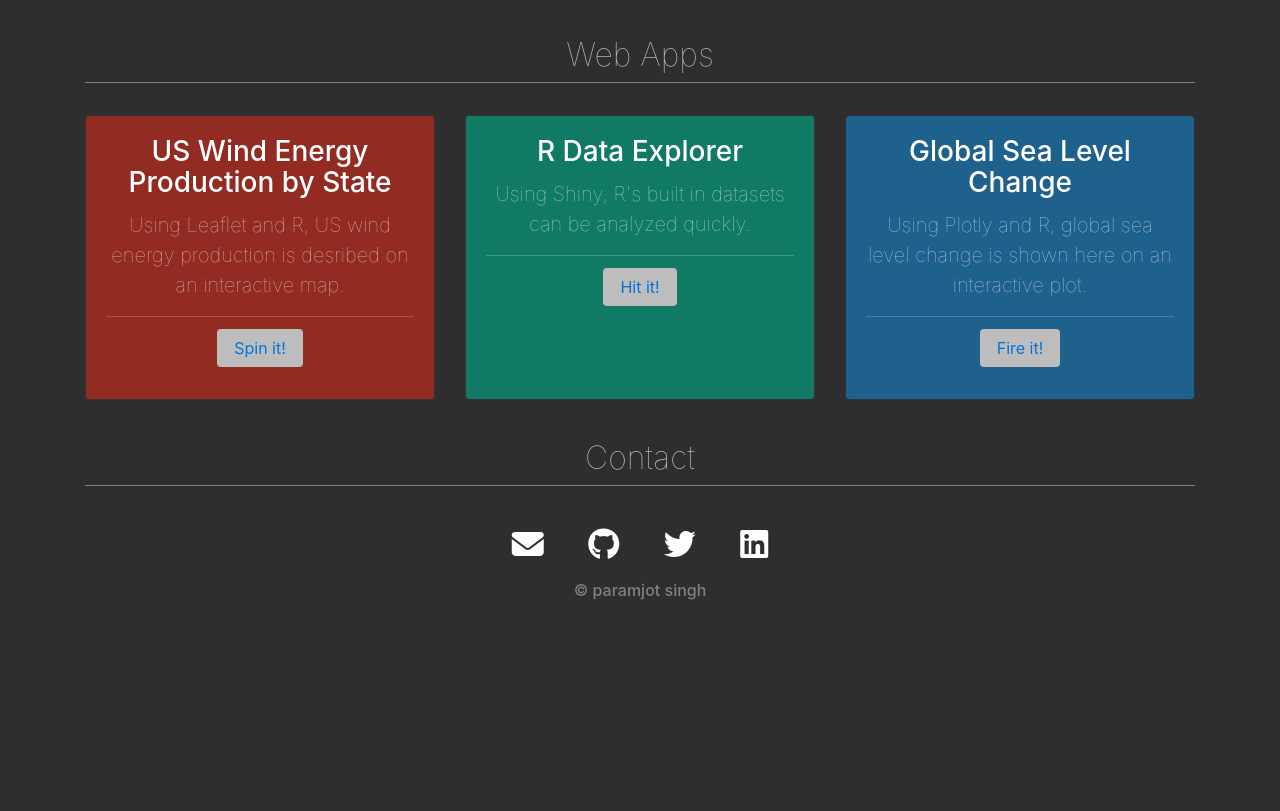
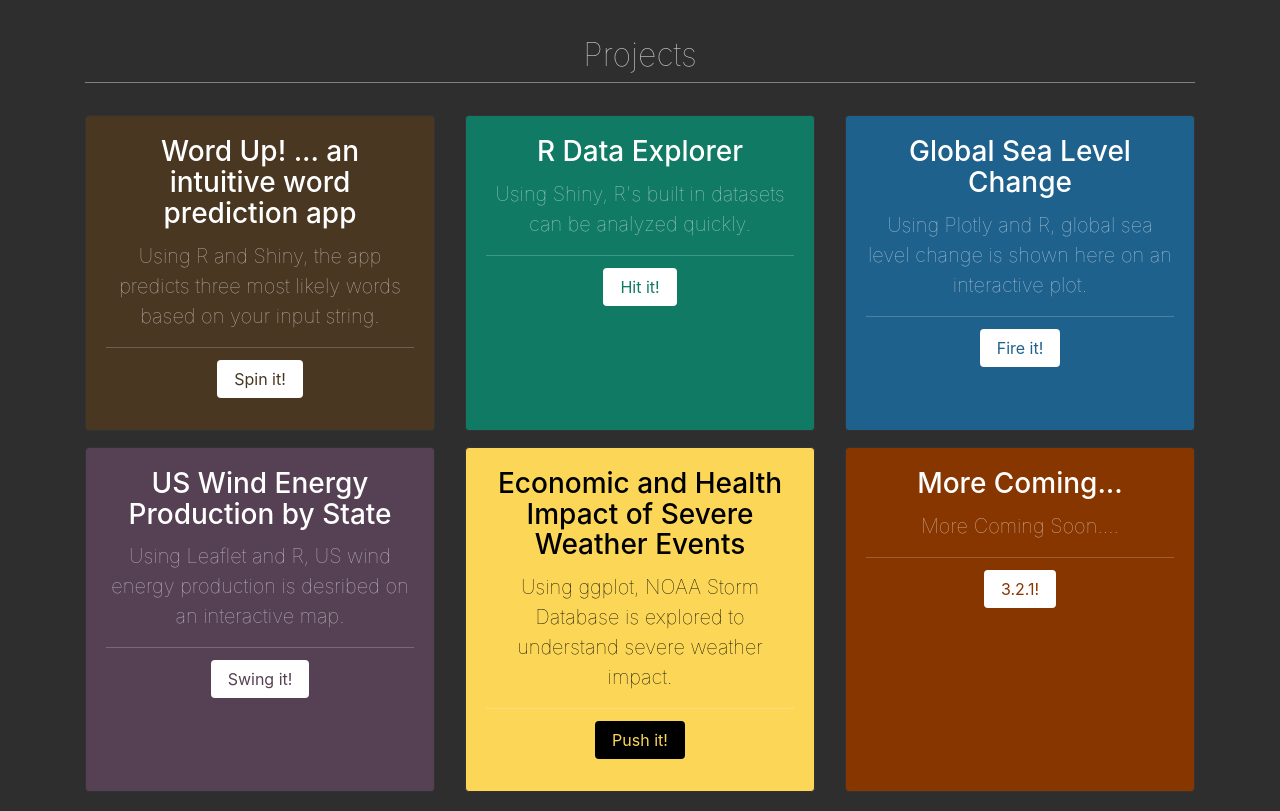
Before and after one commit to pchhina/pchhina.github.io, a plain HTML site: page index.html in a window 1280 px wide. Shown: the part 583-1394 px from the top of the page. Before the commit the page ends 1201 px from the top, so only its background shows below. Drawn offline with nearby package versions, Linux system fonts and the light colour scheme; a script that the page names is missing.

Commit message:
updated links
updated links to projects

```diff
--- a/index.html
+++ b/index.html
@@ -1,7 +1,7 @@
 <!DOCTYPE html>
 <html lang="en">
 <head>
-	<title>@dataByDesign</title>
+	<title>@bitsBEAGLE</title>
 	<meta charset="utf-8">
 	<meta name="viewport" content="width=device-width, initial-scale=1, shrink-to-fit=no">
 	<!-- Latest compiled and minified CSS -->
@@ -16,7 +16,7 @@
 
 <header>
 <div class="head">
-	<h1 class="display-4">@dataSCOPE</h1>
+	<h1 class="display-4">@bitsBEAGLE</h1>
 	<i class="fa fa-binoculars fa-4x" aria-hidden="true"></i>
 </div>
 
@@ -25,7 +25,7 @@
 
 	<div class="navbar-nav">
 		<a class="nav-item nav-link" href="#about">About</a>
-		<a class="nav-item nav-link" href="#apps">Web Apps</a>
+		<a class="nav-item nav-link" href="#apps">Projects</a>
 		<a class="nav-item nav-link" href="#">Resume</a>
 		<a class="nav-item nav-link" href="#">Blog</a>
 		<a class="nav-item nav-link" href="#contact">Contact</a>
@@ -48,16 +48,16 @@
 <br>
 
 <div class="apps" id="apps">
-	<h2>Web Apps</h2>
+	<h2>Projects</h2>
 	<br>
 	<div class="card-deck">
 
-		<div class="card card-inverse text-center mb-3" style="background-color: #922B21  ; border-color: #333;">
+		<div class="card card-inverse text-center mb-3" style="background-color: #4a3722  ; border-color: #333;">
 		<div class="card-block">
-		<h3 class="card-title">US Wind Energy Production by State</h3>
-			    <p class="card-text">Using Leaflet and R, US wind energy production is desribed on an interactive map.</p>
+		<h3 class="card-title">Word Up! ... an intuitive word prediction app</h3>
+			    <p class="card-text">Using R and Shiny, the app predicts three most likely words based on your input string.</p>
         <div class="card-footer">
-        <a href="#" class="btn" style="background-color :#BDBDBD">Spin it!</a>
+        <a href="https://param-singh.shinyapps.io/word_prediction_app/" class="btn" style="background-color :white; color:#4a3722;">Spin it!</a>
         </div>
 			</div>
 			</div>
@@ -69,7 +69,7 @@
 		<h3 class="card-title">R Data Explorer</h3>
 			    <p class="card-text">Using Shiny, R's built in datasets can be analyzed quickly.</p>
         <div class="card-footer">
-        <a href="#" class="btn " style="background-color :#BDBDBD">Hit it!</a>
+        <a href="https://param-singh.shinyapps.io/r_data_explorer/" class="btn " style="background-color :white; color:#117a65;">Hit it!</a>
         </div>
 			</div>
 			</div>
@@ -81,7 +81,45 @@
 		<h3 class="card-title">Global Sea Level Change</h3>
 			    <p class="card-text">Using Plotly and R, global sea level change is shown here on an interactive plot.</p>
         <div class="card-footer">
-        <a href="#" class="btn" style="background-color :#BDBDBD">Fire it!</a>
+        <a href="https://rpubs.com/paramsingh/259773" class="btn" style="background-color :white; color:#1f618d;">Fire it!</a>
+        </div>
+			</div>
+			</div>
+
+
+	</div>
+	<div class="card-deck">
+
+		<div class="card card-inverse text-center mb-3" style="background-color: #564154 ; border-color: #333;">
+		<div class="card-block">
+		<h3 class="card-title">US Wind Energy Production by State</h3>
+			    <p class="card-text">Using Leaflet and R, US wind energy production is desribed on an interactive map.</p>
+        <div class="card-footer">
+        <a href="https://rpubs.com/paramsingh/257648" class="btn" style="background-color :white; color:#564154;">Swing it!</a>
+        </div>
+			</div>
+			</div>
+
+
+
+		<div class="card card-inverse text-center mb-3" style="background-color:  #fcd757       ; border-color: #333;">
+		<div class="card-block">
+		<h3 class="card-title" style="color: black;">Economic and Health Impact of Severe Weather Events</h3>
+			    <p class="card-text" style="color: black;">Using ggplot, NOAA Storm Database is explored to understand severe weather impact.</p>
+        <div class="card-footer">
+        <a href="https://rpubs.com/paramsingh/noaa-analysis" class="btn " style="background-color :black; color:#fcd757;  ">Push it!</a>
+        </div>
+			</div>
+			</div>
+
+
+
+		<div class="card card-inverse text-center mb-3" style="background-color:  #873600     ; border-color: #333;">
+		<div class="card-block">
+		<h3 class="card-title">More Coming...</h3>
+			    <p class="card-text">More Coming Soon....</p>
+        <div class="card-footer">
+        <a href="#" class="btn" style="background-color :white; color:#873600; ">3.2.1!</a>
         </div>
 			</div>
 			</div>
```
